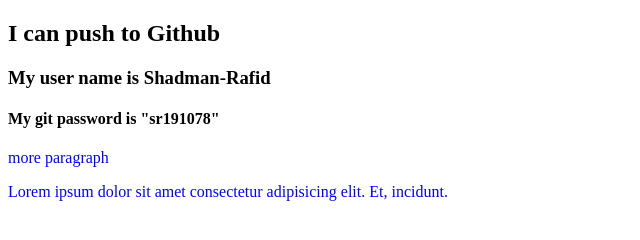
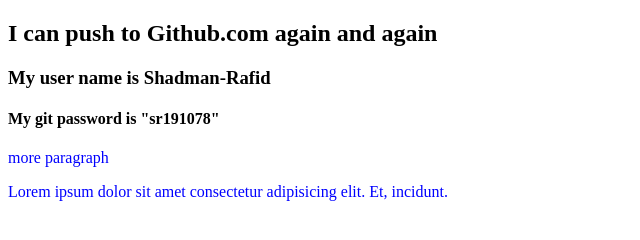
Before and after one commit to Shadman-Rafid/my-first-repo, a plain HTML site: page index.html in a window 1280 px wide. Shown: the whole page, without its empty margins (0-640 px from the left). Drawn offline with Linux system fonts and the light colour scheme.

Commit message:
again n again

```diff
--- a/index.html
+++ b/index.html
@@ -8,7 +8,7 @@
     <link rel="stylesheet" href="style.css" />
   </head>
   <body>
-    <h2>I can push to Github</h2>
+    <h2>I can push to Github.com again and again</h2>
     <h3>My user name is Shadman-Rafid</h3>
     <h4>My git password is "sr191078"</h4>
     <p>more paragraph</p>
```
